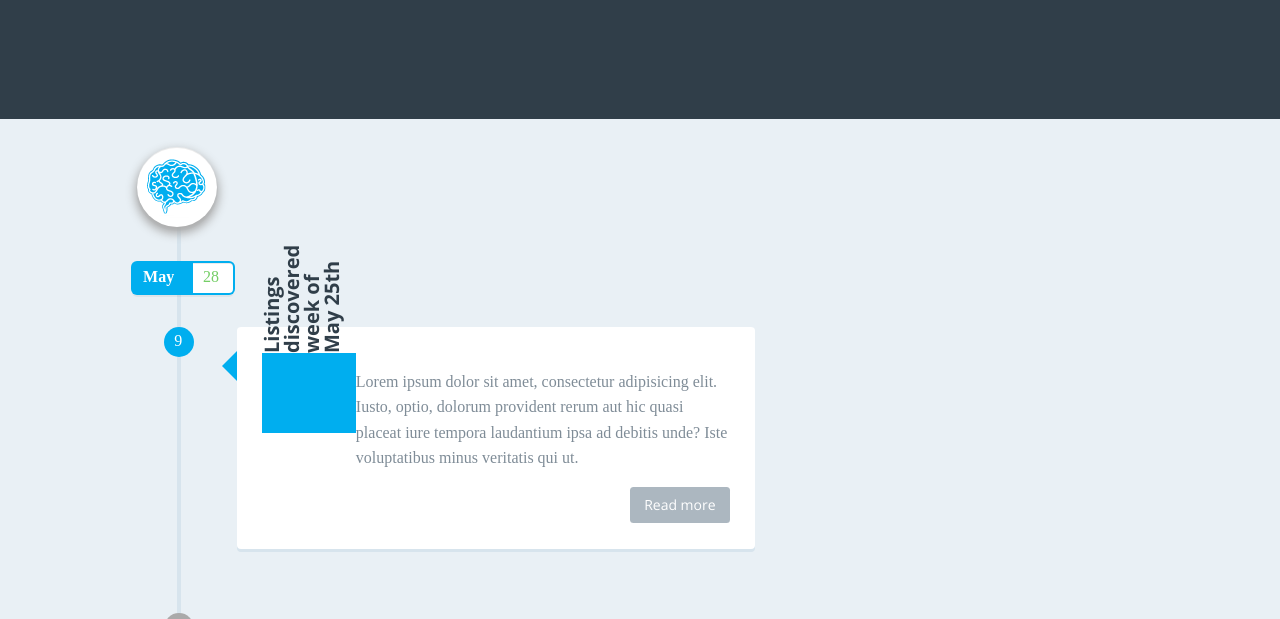
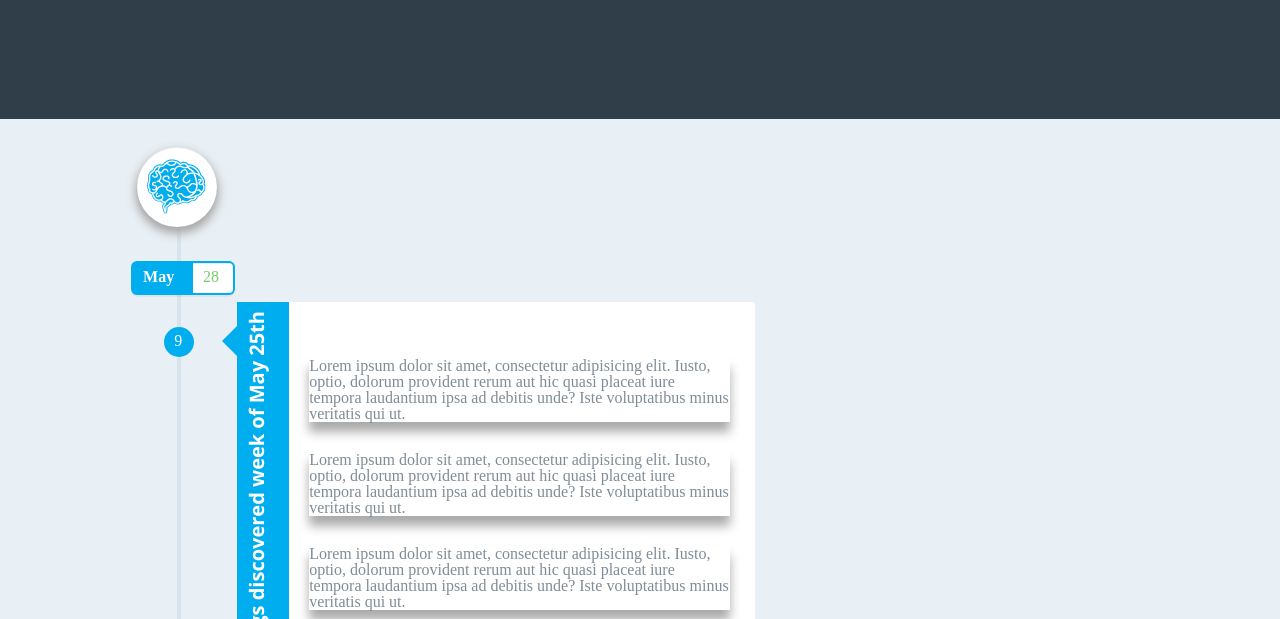
Before and after one commit to CelineBen/VerticalTimeline, a plain HTML site: page index.html in a window 1280 px wide. Shown: the part 181-800 px from the top of the page. Drawn offline with nearby package versions, Linux system fonts and the light colour scheme; a web font is replaced by a local one.

Commit message:
Fixed the vertical title

```diff
--- a/css/style.css
+++ b/css/style.css
@@ -203,7 +203,7 @@ header h1 {
   background: #00AEEF;
 }
 
-.cd-timeline-block.first .cd-timeline-icon{
+.cd-timeline-block.selected .cd-timeline-icon{
   background: #00AEEF;
 }
 
@@ -302,38 +302,35 @@ header h1 {
   color: #303e49;
 }
 .cd-timeline-content .cd-timeline-content-header {
+  position: absolute;
   background: #00AEEF;
-  float: left;
-  width: 20%;
+  top: 0;
+  left:0;
+  width: 10%;
   height: 100%;
 }
 .cd-timeline-content .cd-timeline-content-header h2{
+  color: white;
+  position: absolute;
+  width: 400px;
+  top: 380px;
+  padding-top: 10px;
   transform: rotate(270deg);
   transform-origin: left top 0;
-  height: 100%;
 }
 .cd-timeline-content .cd-timeline-content-info {
   float: right;
-  width: 80%;
+  width: 90%;
 }
-.cd-timeline-content p, .cd-timeline-content .cd-read-more{
+
+.cd-timeline-content .cd-timeline-content-info .listing {
+  display: block;
   font-size: 13px;
-  font-size: 0.8125rem;
+  font-size: 1rem;
+  box-shadow: 0 10px 10px 0 #AAAAAA;
+  margin: 30px 0;
 }
-.cd-timeline-content .cd-read-more{
-  display: inline-block;
-}
-.cd-timeline-content p {
-  margin: 1em 0;
-  line-height: 1.6;
-}
-.cd-timeline-content .cd-read-more {
-  float: right;
-  padding: .8em 1em;
-  background: #acb7c0;
-  color: white;
-  border-radius: 0.25em;
-}
+
 .no-touch .cd-timeline-content .cd-read-more:hover {
   background-color: #bac4cb;
 }
@@ -368,6 +365,8 @@ header h1 {
     padding: 1.6em;
     width: 45%;
     left: 15%;
+    top: -25px;
+    min-height: 400px;
   }
   .cd-timeline-content::before {
     top: 24px;
--- a/index.html
+++ b/index.html
@@ -32,7 +32,7 @@
 			</div>
 		</div>
 
-		<div class="cd-timeline-block first">
+		<div class="cd-timeline-block selected">
 			<div class="cd-timeline-icon">
 				<div class="cd-timeline-icon-content">9</div>
 			</div> <!-- cd-timeline-icon -->
@@ -42,8 +42,15 @@
 					<h2>Listings discovered week of May 25th</h2>
 				</div>
 				<div class="cd-timeline-content-info">
-					<p>Lorem ipsum dolor sit amet, consectetur adipisicing elit. Iusto, optio, dolorum provident rerum aut hic quasi placeat iure tempora laudantium ipsa ad debitis unde? Iste voluptatibus minus veritatis qui ut.</p>
-					<a href="#0" class="cd-read-more">Read more</a>
+					<div class="listing">
+						Lorem ipsum dolor sit amet, consectetur adipisicing elit. Iusto, optio, dolorum provident rerum aut hic quasi placeat iure tempora laudantium ipsa ad debitis unde? Iste voluptatibus minus veritatis qui ut.
+					</div>
+					<div class="listing">
+						Lorem ipsum dolor sit amet, consectetur adipisicing elit. Iusto, optio, dolorum provident rerum aut hic quasi placeat iure tempora laudantium ipsa ad debitis unde? Iste voluptatibus minus veritatis qui ut.
+					</div>
+					<div class="listing">
+						Lorem ipsum dolor sit amet, consectetur adipisicing elit. Iusto, optio, dolorum provident rerum aut hic quasi placeat iure tempora laudantium ipsa ad debitis unde? Iste voluptatibus minus veritatis qui ut.
+					</div>
 				</div>
 
 			</div> <!-- cd-timeline-content -->
--- a/js/main.js
+++ b/js/main.js
@@ -25,4 +25,13 @@ $(document).ready(function ($) {
       }
     });
   });
+
+  //on selecting different report, hide the current one
+  $('.cd-timeline-icon').click(function () {
+    $('.cd-timeline-block.selected').removeClass('selected');
+    $('.cd-timeline-content').addClass('is-hidden').removeClass('bounce-in');
+    var $block = $(this).parent();
+    $block.addClass('selected');
+    $block.find('.cd-timeline-content').removeClass('is-hidden').addClass('bounce-in');
+  });
 });
```
